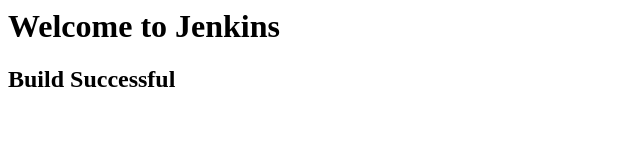
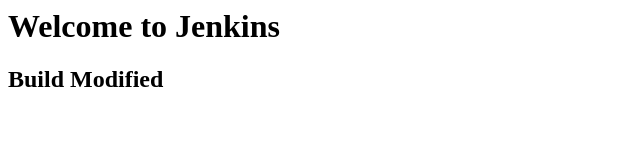
Before and after one commit to Viren57/website, a plain HTML site: page index.html in a window 1280 px wide. Shown: the full height of the page, 0-640 px from the left. Drawn offline with Linux system fonts and the light colour scheme.

Commit message:
Build Modified

```diff
--- a/index.html
+++ b/index.html
@@ -2,6 +2,6 @@
 <title>Jenkins Testing</title>
 <body>
 <h1>Welcome to Jenkins</h1>
-<h2>Build Successful</h2>
+<h2>Build Modified</h2>
 </body>
 </html>
```
